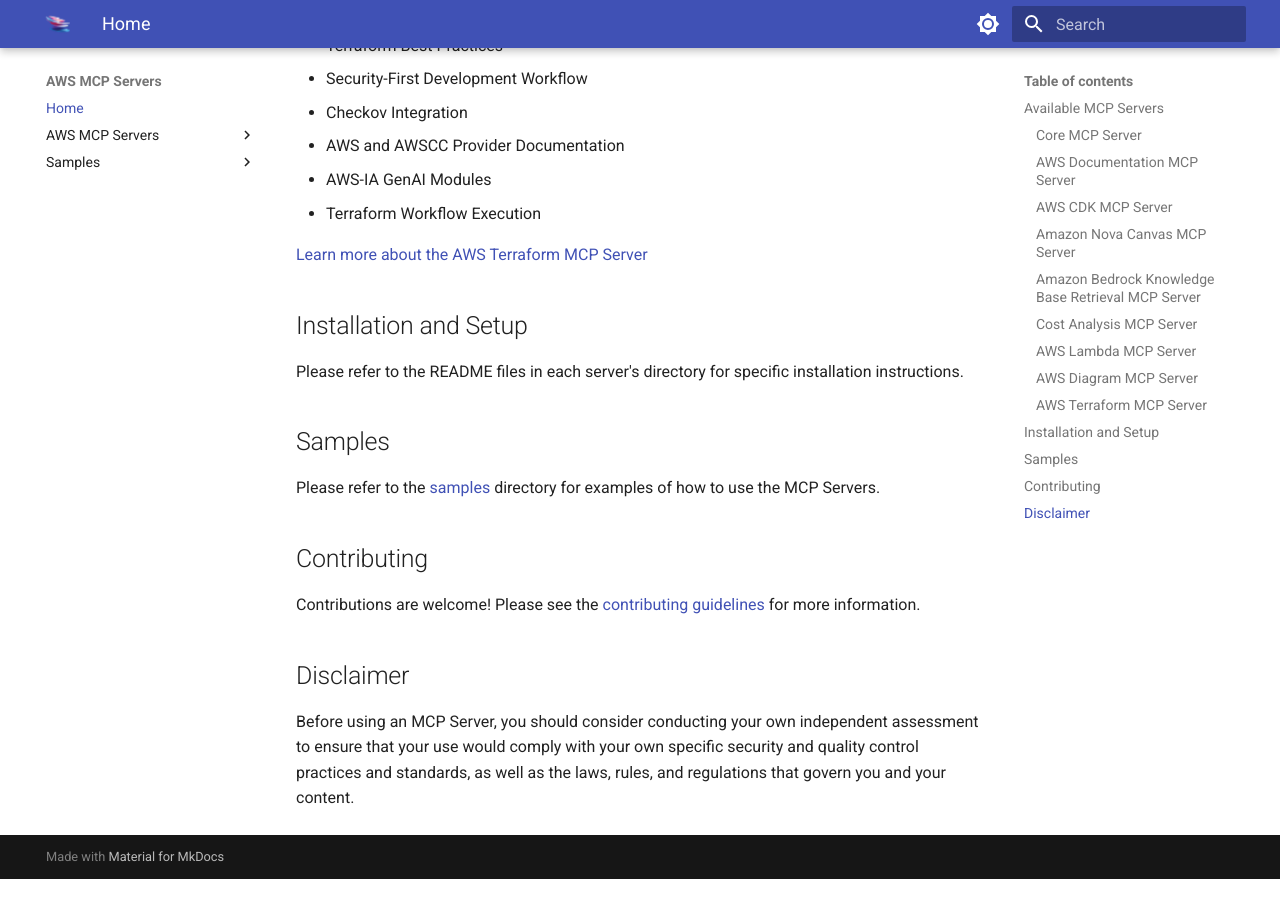
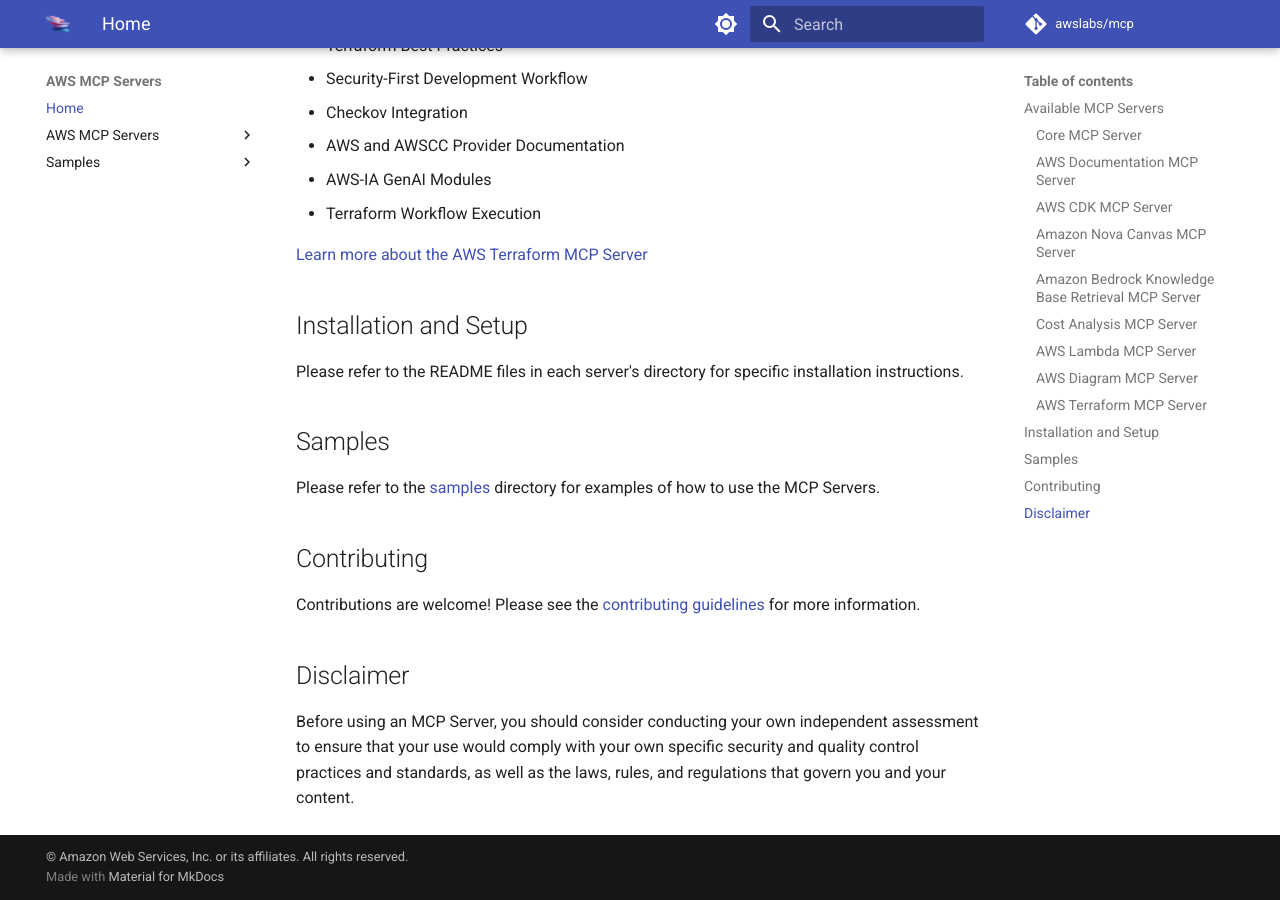
Before and after one commit to tonygitworld/costq-mcp-servers, an MkDocs documentation site: the page built from docs/index.md, in a window 1280 px wide and 900 px high, scrolled down 3290 px. Built offline with MkDocs 1.6.1 and Material for MkDocs 9.7.7, drawn with Linux system fonts in a browser that asks for light colours; comment, search, counter and statistics services are not loaded; before the commit the page ends 4169 px from its top, so only the background shows below that.

Commit message:
feat(docs): Add repo metadata/links to header and copyright to footer (#178)
* feat(docs): Add repo metadata/links to header and copyright to footer

* feat(docs): Removed year from copyright in footer

```diff
--- a/mkdocs.yml
+++ b/mkdocs.yml
@@ -1,5 +1,10 @@
 site_name: AWS MCP Servers
 site_url: https://awslabs.github.io/mcp
+
+repo_name: 'awslabs/mcp'
+repo_url: 'https://github.com/awslabs/mcp'
+copyright: '&copy; Amazon Web Services, Inc. or its affiliates. All rights reserved.'
+
 theme:
   name: material
   logo: images/logo.png
```
